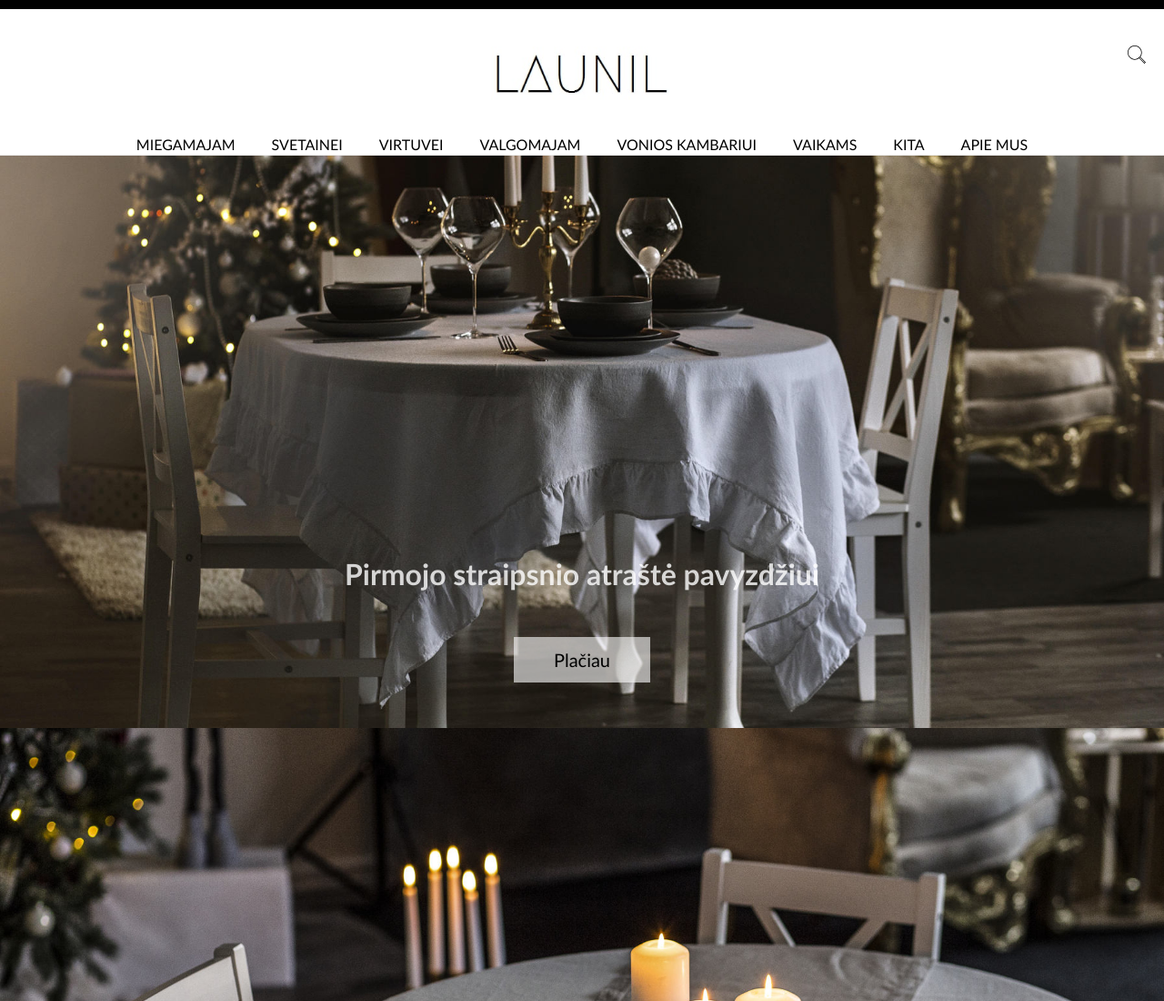
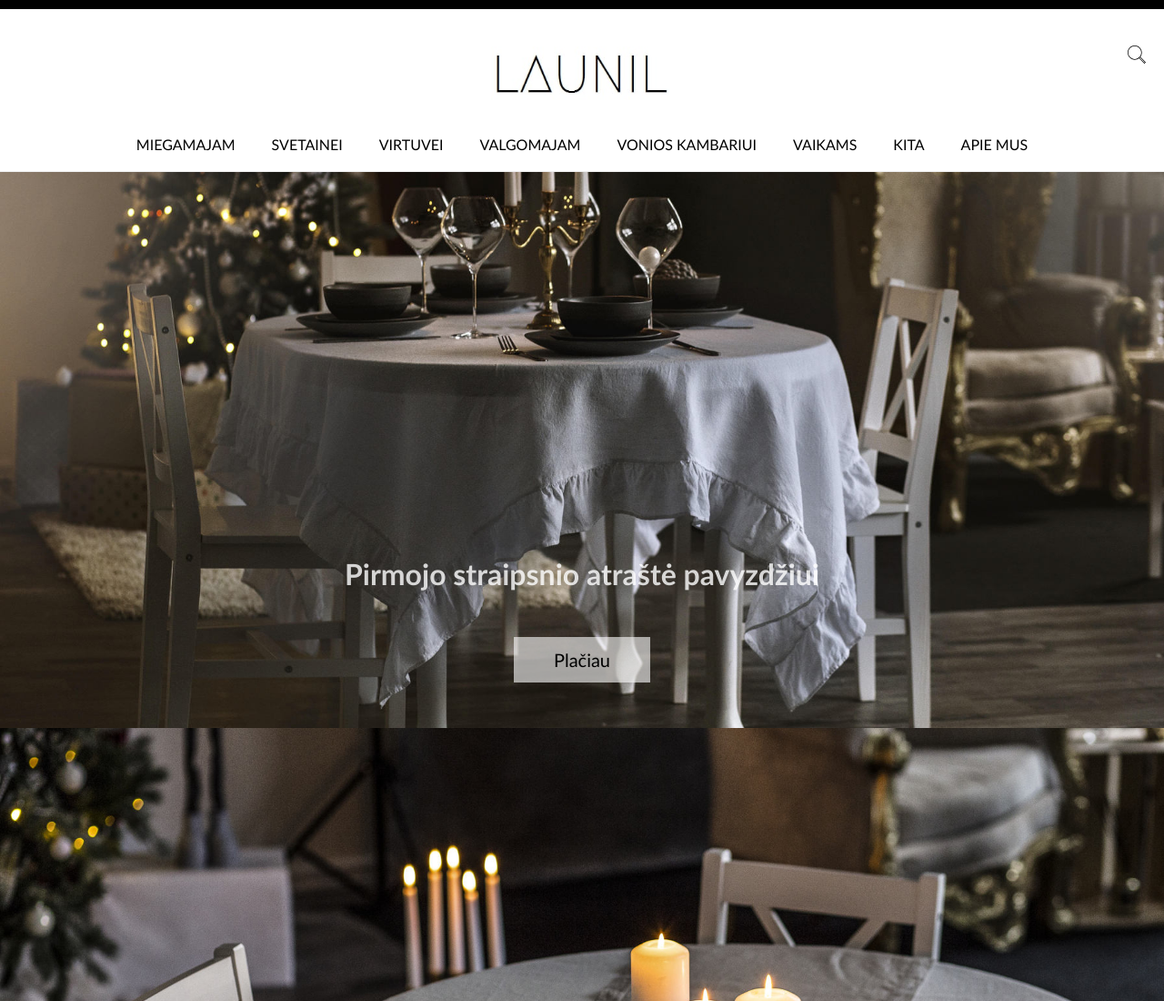
Before and after one commit to vaidasalek/Launil, a plain HTML site: page root/lt/index.html in a window 1280 px wide. Shown: the top 1100 px of the page at 91% size. Drawn offline with Linux system fonts and the light colour scheme.

```diff
--- a/root/lt/css/css_main.css
+++ b/root/lt/css/css_main.css
@@ -17,7 +17,6 @@
     z-index: 9;
     background-color: white;
     width: 100%;
-	 height: 20vh;
 }
 .header-container {
     text-align: center;
@@ -38,6 +37,7 @@
     justify-content: center;
     font-family: "Candara", sans-serif;
     font-size: inherit;
+	 margin-bottom: 20px
 }
 .logo-image {
     width: 200px;
@@ -122,7 +122,6 @@
     position: fixed;
     background-color: black;
     z-index: 1;
-	 height: 70vh;
 	 display: flex;
     justify-content: center;
 }
```
